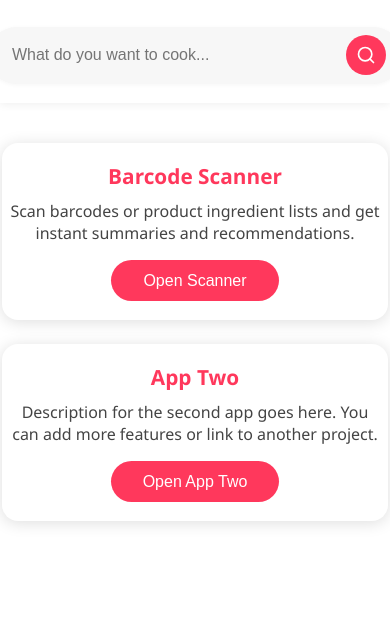
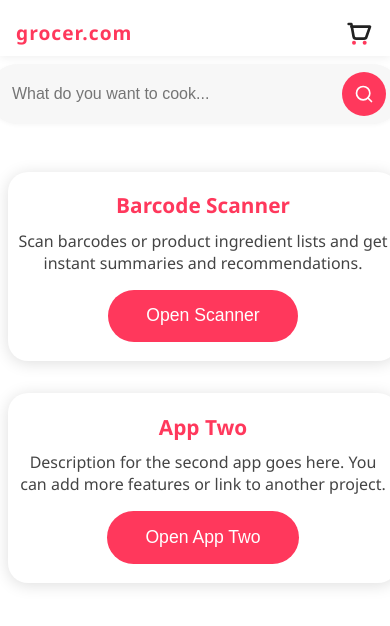
Before and after one commit to itssoumyadeep/barcode_project, a Django app: template scanner/templates/index.html in a window 390 px wide. Shown: the top 626 px of the page. Run offline with Django 3.2, Linux system fonts and the light colour scheme; the template is opened without the code that fills it, so the values that code supplies are empty.

Commit message:
Included Theme Mobile

```diff
--- a/scanner/static/scanner/style.css
+++ b/scanner/static/scanner/style.css
@@ -1,3 +1,4 @@
+/* General */
 body {
   background: #fff;
   color: #222;
@@ -5,16 +6,38 @@
   margin: 0;
   padding: 0;
 }
+
+/* Top bar */
+.top-bar {
+  display: flex;
+  align-items: center;
+  justify-content: space-between;
+  padding: 1.2em 1.2em 1em 1.2em;
+  background: #fff;
+  box-shadow: 0 2px 8px rgba(0, 0, 0, 0.06);
+  position: sticky;
+  top: 0;
+  z-index: 20;
+}
+.logo-title {
+  font-size: 1.6em;
+  font-weight: bold;
+  color: #ff385c;
+  letter-spacing: 1px;
+}
+.cart-icon {
+  display: flex;
+  align-items: center;
+  justify-content: center;
+}
+
+/* Search bar */
 .header {
   background: #fff;
-  box-shadow: 0 2px 8px rgba(0, 0, 0, 0.06);
-  padding: 1.2em 0;
   display: flex;
   flex-direction: column;
   align-items: center;
-  position: sticky;
-  top: 0;
-  z-index: 10;
+  padding-bottom: 0.5em;
 }
 .search-bar {
   display: flex;
@@ -40,8 +63,8 @@
   color: #fff;
   border: none;
   border-radius: 50%;
-  width: 40px;
-  height: 40px;
+  width: 44px;
+  height: 44px;
   display: flex;
   align-items: center;
   justify-content: center;
@@ -53,6 +76,8 @@
 .search-bar button:hover {
   background: #e02d4c;
 }
+
+/* Dashboard cards */
 .dashboard {
   display: flex;
   flex-direction: row;
@@ -61,10 +86,11 @@
   margin: 2em auto;
   padding: 1em;
   justify-content: center;
+  flex-wrap: wrap;
 }
 .card {
   background: #fff;
-  border-radius: 16px;
+  border-radius: 20px;
   box-shadow: 0 2px 16px #0002;
   padding: 2em 1em;
   display: flex;
@@ -74,6 +100,7 @@
   width: 100%;
   max-width: 320px;
   min-width: 220px;
+  margin-bottom: 1em;
 }
 .card:hover {
   box-shadow: 0 4px 24px #0003;
@@ -95,14 +122,17 @@
   color: #fff;
   border: none;
   border-radius: 50px;
-  padding: 0.7em 2em;
-  font-size: 1em;
+  padding: 0.9em 2.2em;
+  font-size: 1.1em;
   cursor: pointer;
   transition: background 0.2s;
+  min-width: 120px;
 }
 .card-btn:hover {
   background: #e02d4c;
 }
+
+/* Responsive for mobile */
 @media (max-width: 900px) {
   .dashboard {
     flex-direction: column;
@@ -111,16 +141,26 @@
   }
   .card {
     max-width: 95vw;
+    min-width: unset;
   }
 }
-@media (max-width: 500px) {
+@media (max-width: 600px) {
   .dashboard {
     padding: 0.5em;
+    gap: 1em;
   }
   .card {
     padding: 1.2em 0.5em;
+    width: 100%;
+    max-width: 100vw;
   }
   .search-bar {
     max-width: 98vw;
   }
+  .top-bar {
+    padding: 1em 1em 0.5em 1em;
+  }
+  .logo-title {
+    font-size: 1.2em;
+  }
 }
--- a/scanner/templates/index.html
+++ b/scanner/templates/index.html
@@ -9,12 +9,23 @@
     <script src="{% static 'scanner/app.js' %}"></script>
 
     <meta charset="UTF-8" />
-    <title>App Dashboard</title>
+    <title>grocer.com</title>
     <meta name="viewport" content="width=device-width, initial-scale=1, maximum-scale=1, user-scalable=no" />
 
 </head>
 
 <body>
+    <div class="top-bar" align="right">
+        <span class="logo-title">grocer.com</span>
+        <span class="cart-icon">
+            <svg width="32" height="32" fill="none" viewBox="0 0 24 24">
+                <circle cx="9" cy="20" r="1.5" fill="#FF385C" />
+                <circle cx="17" cy="20" r="1.5" fill="#FF385C" />
+                <path d="M5 6h2l1.68 9.39a2 2 0 0 0 2 1.61h5.72a2 2 0 0 0 2-1.61L21 8H7" stroke="#222" stroke-width="2"
+                    stroke-linecap="round" stroke-linejoin="round" />
+            </svg>
+        </span>
+    </div>
     <div class="header">
         <form class="search-bar" method="get" action="">
             <input type="text" name="q" placeholder="What do you want to cook..." />
```
Also changed, not shown: scanner/views.py (+25 -0 lines).
